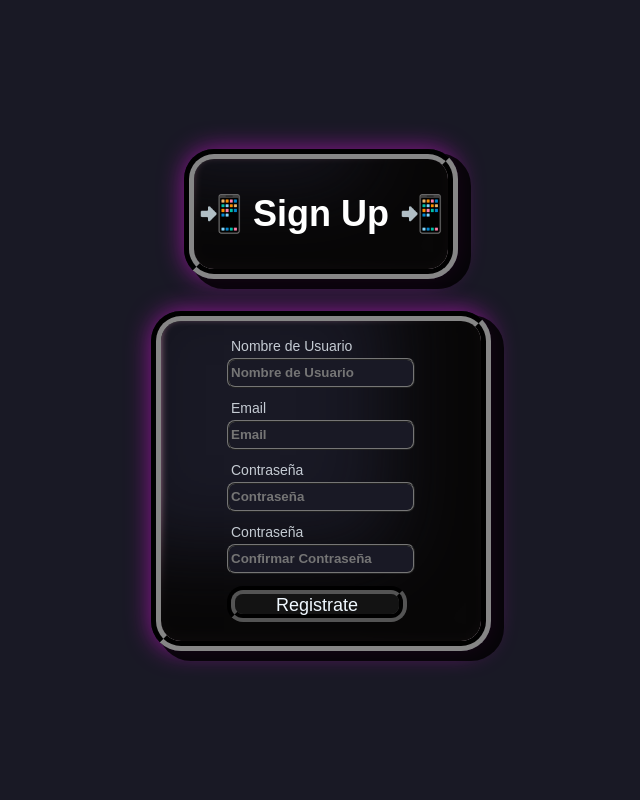
After one commit to JuanFerraro/Practice-HangmanGame, a FastAPI app: template public/templates/sign-up.html in a window 1280 px wide. The commit adds this page. Shown: the whole page, without its empty margins (319-959 px from the left). Run offline with FastAPI, Linux system fonts and the light colour scheme; the template is opened without the code that fills it, so the values that code supplies are empty; some web fonts are replaced.

Commit message:
Finishes sign-up template and styles, changed DB conection and added users routes 🧱🧱

```diff
--- a/config/database.py
+++ b/config/database.py
@@ -3,9 +3,9 @@ from pymongo.errors import ConnectionFailure
 
 def connect_to_mongodb():
     try:
-        client = MongoClient("mongodb+srv://User:user@mongodb1.dz8ee6z.mongodb.net/BluckBoster")
-        db = client.BluckBoster
-        print("DB RUNNING")
+        client = MongoClient("mongodb+srv://User:user@mongodb1.dz8ee6z.mongodb.net/hangman_game_db")
+        db = client.hangman_game_db
+        print("|-----> DB RUNNING <-----|")
     except ConnectionFailure as e:
         print("Error de Conexion", e)
     return db
--- a/main.py
+++ b/main.py
@@ -9,6 +9,7 @@ from config.database import connect_to_mongodb
 
 # Routers
 from routers.games import games_router
+from routers.users import users_router
 
 # Initializate App
 app = FastAPI()
@@ -16,12 +17,13 @@ app.title = 'Hangman Game 🎯'
 app.version = '0.1'
 
 """ Conexion BD """
-@app.on_event("startup")
+""" @app.on_event("startup")
 async def startup():
-    app.mongodb_client = connect_to_mongodb()
+    app.mongodb_client = connect_to_mongodb() """
 
 # Including Routers
 app.include_router(games_router)
+app.include_router(users_router)
 
 # Static Files
 app.mount("/static", StaticFiles(directory="./public/static"), name="static")
--- a/public/static/css/style.css
+++ b/public/static/css/style.css
@@ -1,6 +1,6 @@
 body{
     margin: 0;
-    font-family: Verdana, Geneva, Tahoma, sans-serif;
+    font-family: 'General Sans', sans-serif;
     font-size: 16px;
     font-weight: 400;
     color: rgb(255, 255, 255);
@@ -49,6 +49,7 @@ body{
     align-items: center;
     row-gap: 16px;
     column-gap: 10px;
+    font-family: 'General Sans', sans-serif;
     border-width: 10px;
     border-style: groove;
     border-color: #323232;
@@ -247,3 +248,60 @@ body{
     background-color: #080707;
     border-radius: 50%;
 }
+
+/* ************************************************************************** */
+/* ************************************************************************** */
+/* ************************************************************************** */
+/* Sign-up Styles */
+
+.signupForm{
+    width: auto;
+    display: flex;
+    flex-direction: column;
+    justify-content: flex-start;
+    row-gap: 12px;
+}
+
+.formPlace{
+    width: auto;
+    display: flex;
+    flex-direction: column;
+    justify-content: flex-start;
+    row-gap: 4px;
+}
+
+.formPlace label{
+    font-size: 14px;
+    font-weight:lighter;
+    color:aliceblue;
+    opacity: 0.8;
+    margin-left: 4px;
+}
+
+.formPlace input{
+    width: 180px;
+    height: 24px;
+    border-radius: 8px;
+    border-width: 2px;
+    border-style:ridge;
+    background-color: #191925;
+    color: aliceblue;
+    font-weight: bolder;
+}
+
+.formPlace .btnSignup{
+    margin-bottom: 2px;
+    width: 180px;
+    height: 36px;
+    font-size: 18px;
+    background-color: #131313;
+    color: aliceblue;
+    border-radius: 16px;
+    border-width: 8px;
+    border-style: groove;
+}
+
+.btnSignup:hover{
+    background-color:rgb(0, 0, 0);
+    color: #df00c5;
+}
--- a/public/templates/index.html
+++ b/public/templates/index.html
@@ -7,6 +7,7 @@
     <link rel="stylesheet" href="/static/css/style.css">
     <!-- Add icon library -->
     <link rel="stylesheet" href="https://cdnjs.cloudflare.com/ajax/libs/font-awesome/4.7.0/css/font-awesome.min.css">
+    <link href="https://api.fontshare.com/v2/css?f[]=satoshi@500,400&f[]=general-sans@400&display=swap" rel="stylesheet">
 </head>
 <body>
     <section class="container">
--- a/public/templates/new-game.html
+++ b/public/templates/new-game.html
@@ -3,13 +3,9 @@
   <head>
     <meta name="viewport" content="width=device-width, initial-scale=1.0" />
     <title>Hangman</title>
-    <!-- Google Fonts -->
-    <link
-      href="https://fonts.googleapis.com/css2?family=Poppins:wght@400;600&display=swap"
-      rel="stylesheet"
-    />
     <!-- Stylesheet -->
     <link rel="stylesheet" href="/static/css/style.css">
+    <link href="https://api.fontshare.com/v2/css?f[]=satoshi@500,400&f[]=general-sans@400&display=swap" rel="stylesheet">
   </head>
   <body>
     <div class="container">
--- /dev/null
+++ b/public/templates/sign-up.html
@@ -0,0 +1,49 @@
+<!DOCTYPE html>
+<html lang="en">
+<head>
+    <meta charset="UTF-8">
+    <meta name="viewport" content="width=device-width, initial-scale=1.0">
+    <title>Hangman Game</title>
+    <link rel="stylesheet" href="/static/css/style.css">
+    <!-- Add icon library -->
+    <link rel="stylesheet" href="https://cdnjs.cloudflare.com/ajax/libs/font-awesome/4.7.0/css/font-awesome.min.css">
+    <link href="https://api.fontshare.com/v2/css?f[]=satoshi@500,400&f[]=general-sans@400&display=swap" rel="stylesheet">
+</head>
+<body>
+    <section class="container">
+        <div class="box-title">
+            <h2>📲 Sign Up 📲</h2>
+        </div>
+        <div class="box-item">
+            <form class="signupForm" action="/sign-up" method="POST">
+                <div class="formPlace">
+                    <label for="user_name" class="form-label">Nombre de Usuario</label>
+                    <input type="text" name="user_name" id="user_name"
+                            placeholder="Nombre de Usuario" required
+                            minlength="3" maxlength="30">
+                </div>
+                <div class="formPlace">
+                    <label for="email" class="form-label">Email</label>
+                    <input type="Email" name="email" id="email"
+                            placeholder="Email" required>
+                </div>
+                <div class="formPlace">
+                    <label for="" class="form-label">Contraseña</label>
+                    <input type="password" name="password" id="password"
+                            placeholder="Contraseña" required
+                            minlength="8" maxlength="24">
+                </div>
+                <div class="formPlace">
+                    <label for="" class="form-label">Contraseña</label>
+                    <input type="password" name="password" id="password"
+                            placeholder="Confirmar Contraseña" required
+                            minlength="8" maxlength="24">
+                </div>
+                <div class="formPlace">
+                    <button type="submit" class="btnSignup">Registrate</button>
+                </div>
+            </form>
+        </div>
+    </section>
+</body>
+</html>
```
Also changed, not shown: routers/users.py (+49 -0 lines), schemas/user.py (+16 -6 lines).
